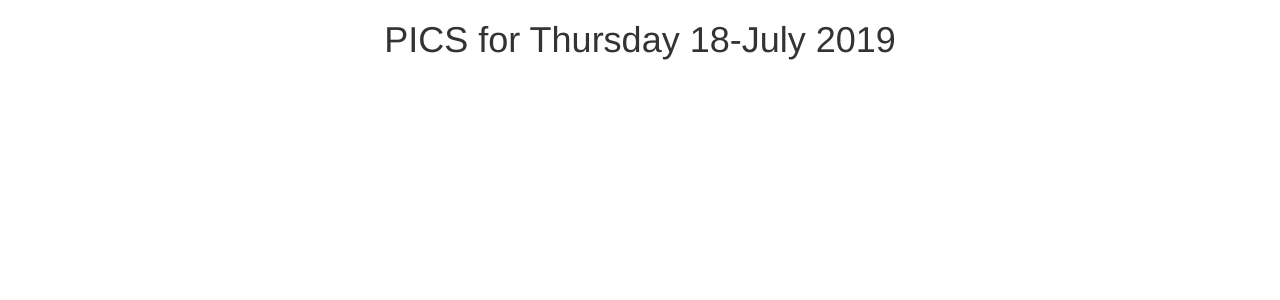
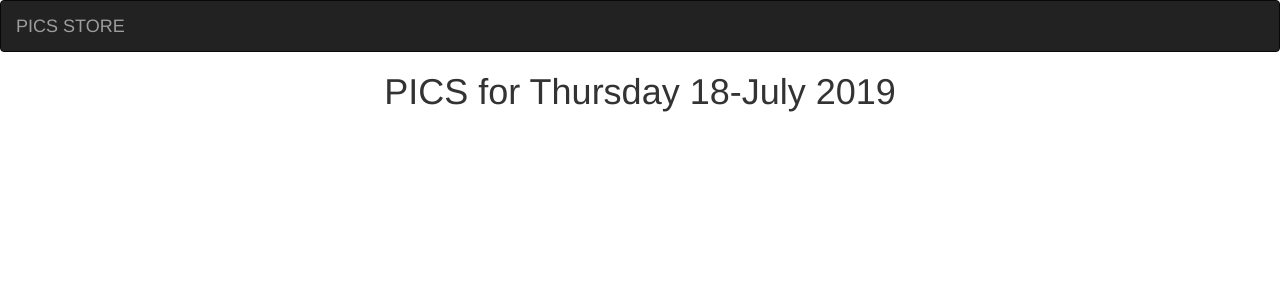
Before and after one commit to KIKIKILOKJ/MbogiMwekajiPicha, a Django app: page /picha/today/ in a window 1280 px wide. Shown: the top 300 px of the page. Run offline with Django 3.2, Linux system fonts and the light colour scheme; some libraries are stand-ins or nearby versions.

Commit message:
Add the nav bar to the webpage

```diff
--- a/picha/templates/all-pics/base.html
+++ b/picha/templates/all-pics/base.html
@@ -1,4 +1,5 @@
 {% load bootstrap3 %}
+{% load static%}
 <!DOCTYPE html>
 <html>
 <head>
@@ -16,6 +17,7 @@
 
 </head>
 <body>
+     {% include "navbar.html" %}
     {% block content %} <h1 class='text-center'>PICS for {{date|date:"l d-F Y"}}</h1> {% endblock %}
     {% block scripts %}
         <script src="https://ajax.googleapis.com/ajax/libs/jquery/3.2.1/jquery.min.js"></script>
--- /dev/null
+++ b/picha/templates/navbar.html
@@ -0,0 +1,17 @@
+<!DOCTYPE html>
+<html lang="en">
+<head>
+
+  <meta charset="utf-8">
+  <meta name="viewport" content="width=device-width, initial-scale=1">
+</head>
+<body>
+<nav class="navbar navbar-inverse">
+  <div class="container-fluid">
+    <div class="navbar-header">
+      <a class="navbar-brand" href="{% url 'pichaToday' %}">PICS STORE</a>
+    </div>
+  </div>
+</nav>
+</body>
+</html>
```
